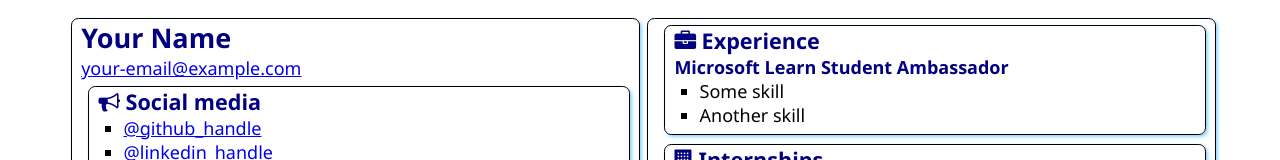
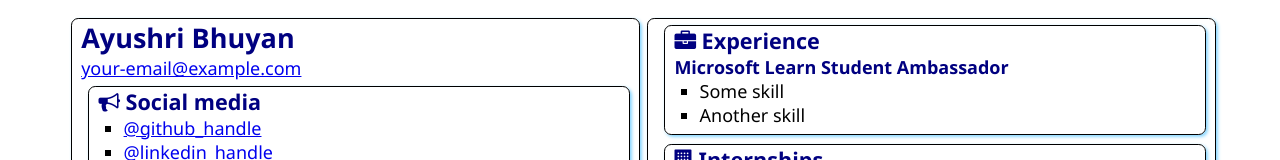
Before and after one commit to ayushribhuyan/SATechnicalOnboarding, a plain HTML site: page src/index.html in a window 1280 px wide. Shown: the top 160 px of the page. Drawn offline with Linux system fonts and the light colour scheme.

Commit message:
Update index.html

```diff
--- a/src/index.html
+++ b/src/index.html
@@ -12,7 +12,7 @@
 <body>
     <main>
         <article class="box">
-            <h1>Your Name</h1>
+            <h1>Ayushri Bhuyan</h1>
             <div><a href="mailto:your.email@example.com">your-email@example.com</a></div>
 
             <section class="box">
```
